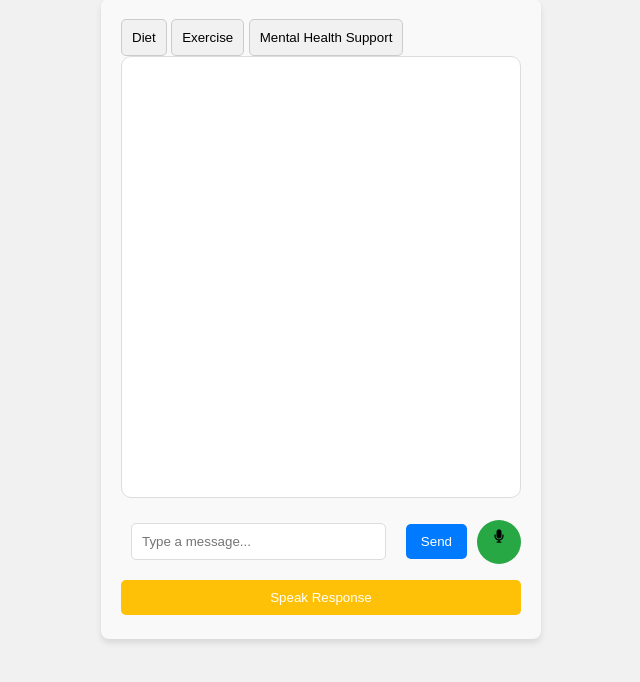
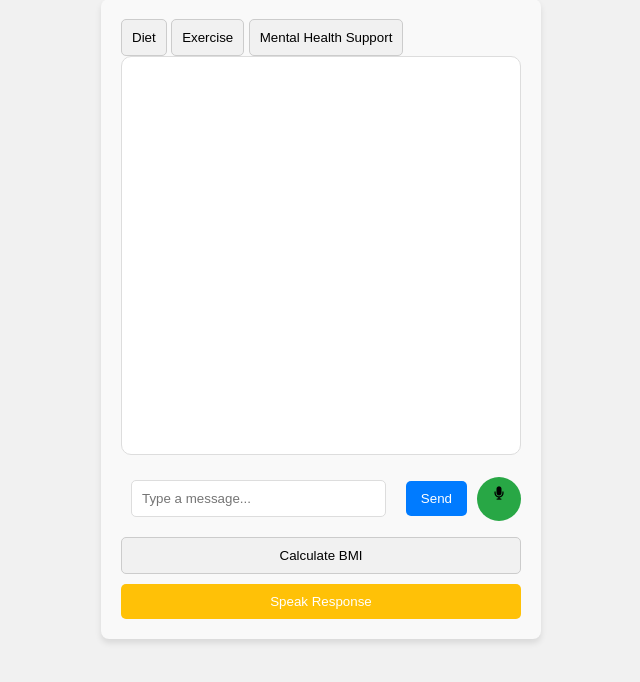
Before and after one commit to himanshuBorse/medical_bot, a Flask app: page / in a window 1280 px wide. Shown: the part 81-763 px from the top of the page, without its empty margins (319-959 px from the left). Run offline with Flask 3, Linux system fonts and the light colour scheme; parts of the project's set-up code (start-up, migrations or seed data) failed here and were passed over.

Commit message:
version 4

```diff
--- a/app.py
+++ b/app.py
@@ -55,6 +55,23 @@
             return random.choice(intent['responses'])
     return "Sorry, I couldn't find a suitable response."
 
+# BMI calculation function
+def calculate_bmi(weight, height):
+    height_in_meters = float(height) / 100  # Convert height from cm to meters
+    bmi = float(weight) / (height_in_meters * height_in_meters)
+    category = ''
+
+    if bmi < 18.5:
+        category = 'Underweight'
+    elif bmi >= 18.5 and bmi < 24.9:
+        category = 'Normal weight'
+    elif bmi >= 25 and bmi < 29.9:
+        category = 'Overweight'
+    else:
+        category = 'Obesity'
+
+    return round(bmi, 2), category
+
 @app.route("/")
 def index():
     return render_template('index.html')
@@ -92,5 +109,38 @@
 
     return jsonify({"response": response})
 
+# BMI Calculator Route
+@app.route("/calculate_bmi", methods=['POST'])
+def bmi_calculator():
+    weight = request.form.get('weight')
+    height = request.form.get('height')
+
+    if weight and height:
+        bmi, category = calculate_bmi(weight, height)
+        return jsonify({"bmi": bmi, "category": category})
+    else:
+        return jsonify({"error": "Please provide both weight and height"}), 400
+
+# Appointment Booking Route (only for default model)
+@app.route("/book_appointment", methods=['POST'])
+def book_appointment():
+    user_message = request.form['user_message']
+    mode = request.form.get('mode', 'default')  # Default to 'default' if no mode specified
+
+    # Check if the selected mode is 'default' (i.e., doctor appointment is allowed only in this mode)
+    if mode == 'default':
+        # Get appointment details from user message
+        appointment_date = request.form.get('appointment_date')
+        appointment_time = request.form.get('appointment_time')
+        doctor_name = request.form.get('doctor_name')
+
+        if appointment_date and appointment_time and doctor_name:
+            # Here you would normally save to a database, but for simplicity, we just return a confirmation
+            return jsonify({"message": f"Appointment booked with Dr. {doctor_name} on {appointment_date} at {appointment_time}."})
+        else:
+            return jsonify({"error": "Please provide all appointment details (date, time, doctor name)."}), 400
+    else:
+        return jsonify({"error": "Appointments can only be booked in default mode."}), 400
+
 if __name__ == "__main__":
     app.run(debug=True)
--- a/static/js/script.js
+++ b/static/js/script.js
@@ -161,3 +161,46 @@
         alert('No response to read aloud yet.');
     }
 });
+
+
+// Function to add message to chatbox
+function appendMessageToChatbox(message, isUserMessage = false, showAppointmentIcon = false) {
+    const chatBox = document.getElementById('chat-box');
+    const messageDiv = document.createElement('div');
+    messageDiv.classList.add('chat-message');
+    messageDiv.classList.add(isUserMessage ? 'user' : 'bot');
+    messageDiv.innerHTML = message;
+
+    // If it's from the default model, add the appointment icon
+    if (showAppointmentIcon) {
+        const appointmentIcon = `<i class="fas fa-calendar-check appointment-icon" title="Book Appointment"></i>`;
+        messageDiv.innerHTML += appointmentIcon;
+    }
+
+    chatBox.appendChild(messageDiv);
+    chatBox.scrollTop = chatBox.scrollHeight; // Scroll to bottom
+}
+
+// Handle send button for chat
+document.getElementById('send-button').addEventListener('click', function() {
+    const userMessage = document.getElementById('user-message').value;
+    if (userMessage.trim() !== '') {
+        appendMessageToChatbox("You: " + userMessage, true);
+
+        // Send message to server for chatbot response
+        fetch('/get_response', {
+            method: 'POST',
+            body: new URLSearchParams({
+                'user_message': userMessage,
+                'mode': 'default' // Adjust this based on your mode (diet, exercise, etc.)
+            })
+        })
+        .then(response => response.json())
+        .then(data => {
+            const botResponse = data.response;
+            const showAppointmentIcon = data.show_appointment_icon;
+            appendMessageToChatbox(botResponse, false, showAppointmentIcon);
+        })
+        .catch(error => console.error('Error:', error));
+    }
+});
--- a/templates/index.html
+++ b/templates/index.html
@@ -32,10 +61,101 @@
             </div>
         </div>
 
+        <!-- BMI Calculator Button -->
+        <button id="bmi-calculator-button" style="margin-top: 10px;">Calculate BMI</button>
+
         <!-- Speak Response button -->
         <button id="speak-button" style="margin-top: 10px;">Speak Response</button>
     </div>
 
     <script src="{{ url_for('static', filename='js/script.js') }}"></script>
+    <script>
+        // Function to add message to chatbox
+        function appendMessageToChatbox(message, isUserMessage = false) {
+            const chatBox = document.getElementById('chat-box');
+            const messageDiv = document.createElement('div');
+            messageDiv.classList.add('chat-message');
+            messageDiv.classList.add(isUserMessage ? 'user' : 'bot');
+            messageDiv.innerHTML = message;
+            chatBox.appendChild(messageDiv);
+            chatBox.scrollTop = chatBox.scrollHeight; // Scroll to bottom
+        }
+
+        // Handle send button for chat
+        document.getElementById('send-button').addEventListener('click', function() {
+            const userMessage = document.getElementById('user-message').value;
+            if (userMessage.trim() !== '') {
+                appendMessageToChatbox("You: " + userMessage, true);
+
+                // Send message to server for chatbot response
+                fetch('/get_response', {
+                    method: 'POST',
+                    body: new URLSearchParams({
+                        'user_message': userMessage,
+                        'mode': 'default'
+                    })
+                })
+                .then(response => response.json())
+                .then(data => {
+                    appendMessageToChatbox("Bot: " + data.response);
+                });
+
+                document.getElementById('user-message').value = '';  // Clear the input box
+            }
+        });
+
+        // Handle BMI Calculator Button Click
+        document.getElementById('bmi-calculator-button').addEventListener('click', function() {
+            // Show the BMI form in the chatbox
+            const bmiFormHtml = `
+                <div class="bmi-form">
+                    <p>Bot: Please enter your weight and height to calculate your BMI:</p>
+                    <label for="weight">Weight (kg):</label>
+                    <input type="number" id="weight" name="weight" required><br>
+                    <label for="height">Height (cm):</label>
+                    <input type="number" id="height" name="height" required><br>
+                    <button type="button" id="calculate-bmi-button">Calculate BMI</button>
+                </div>
+            `;
+            appendMessageToChatbox(bmiFormHtml); // Append the form to the chatbox
+        });
+
+        // Handle BMI Form Submission
+        document.addEventListener('click', function(e) {
+            if (e.target && e.target.id === 'calculate-bmi-button') {
+                const weight = document.getElementById('weight').value;
+                const height = document.getElementById('height').value;
+
+                // Check if weight and height are provided
+                if (weight && height) {
+                    // Calculate BMI
+                    const heightInMeters = height / 100; // Convert height from cm to meters
+                    const bmi = weight / (heightInMeters * heightInMeters);
+
+                    // Round BMI to 2 decimal places
+                    const bmiCategory = getBMICategory(bmi);
+                    const bmiMessage = `Your BMI is: ${bmi.toFixed(2)}. Category: ${bmiCategory}`;
+
+                    // Append the result to the chatbox
+                    appendMessageToChatbox(bmiMessage);
+                } else {
+                    appendMessageToChatbox("Please enter both weight and height.");
+                }
+            }
+        });
+
+        // Function to determine BMI category
+        function getBMICategory(bmi) {
+            if (bmi < 18.5) {
+                return "Underweight";
+            } else if (bmi >= 18.5 && bmi < 24.9) {
+                return "Normal weight";
+            } else if (bmi >= 25 && bmi < 29.9) {
+                return "Overweight";
+            } else {
+                return "Obesity";
+            }
+        }
+    </script>
 </body>
 </html>
```
Also changed, not shown: other parts of templates/index.html (+30 -1 lines), static/css/style.css (line endings or trailing spaces).
